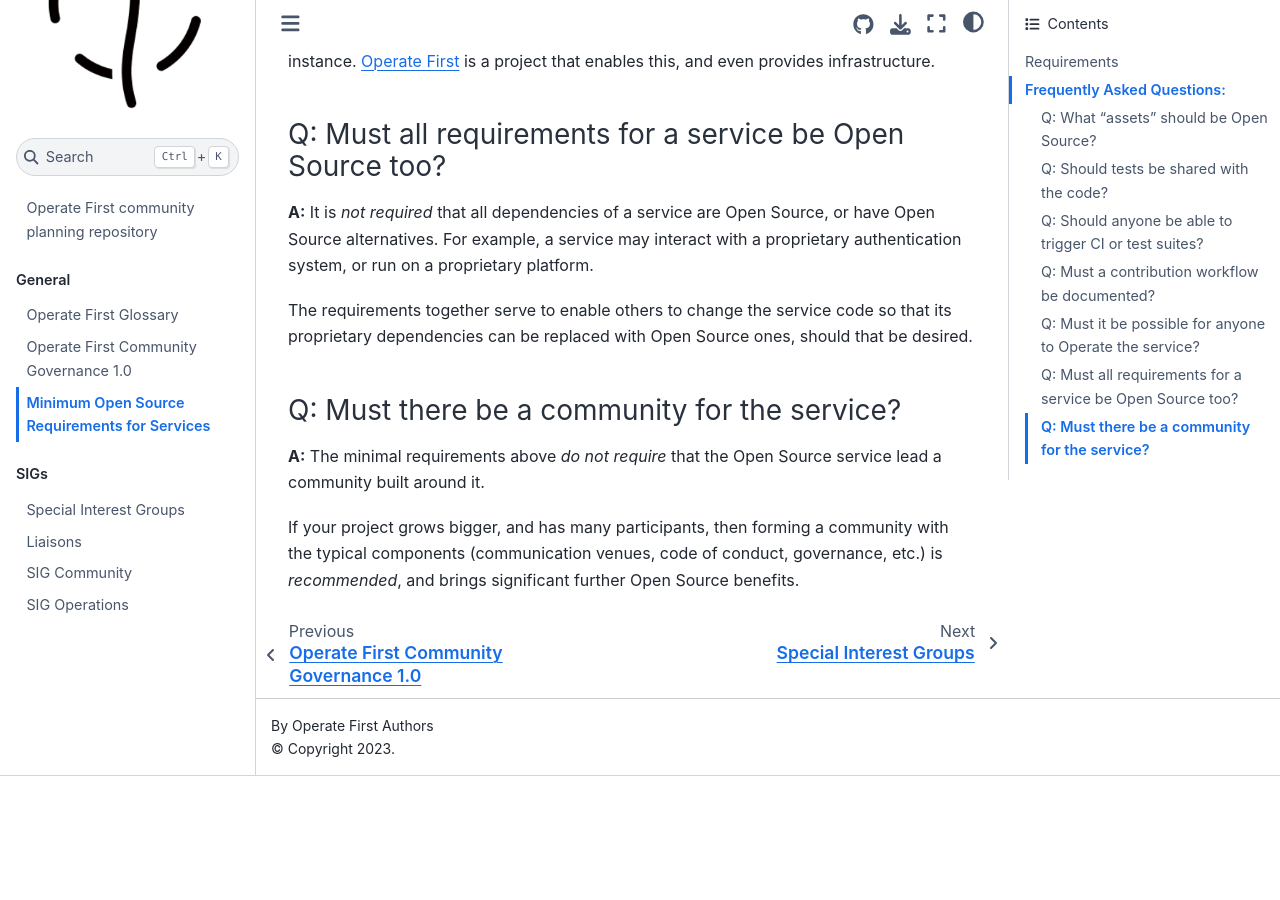
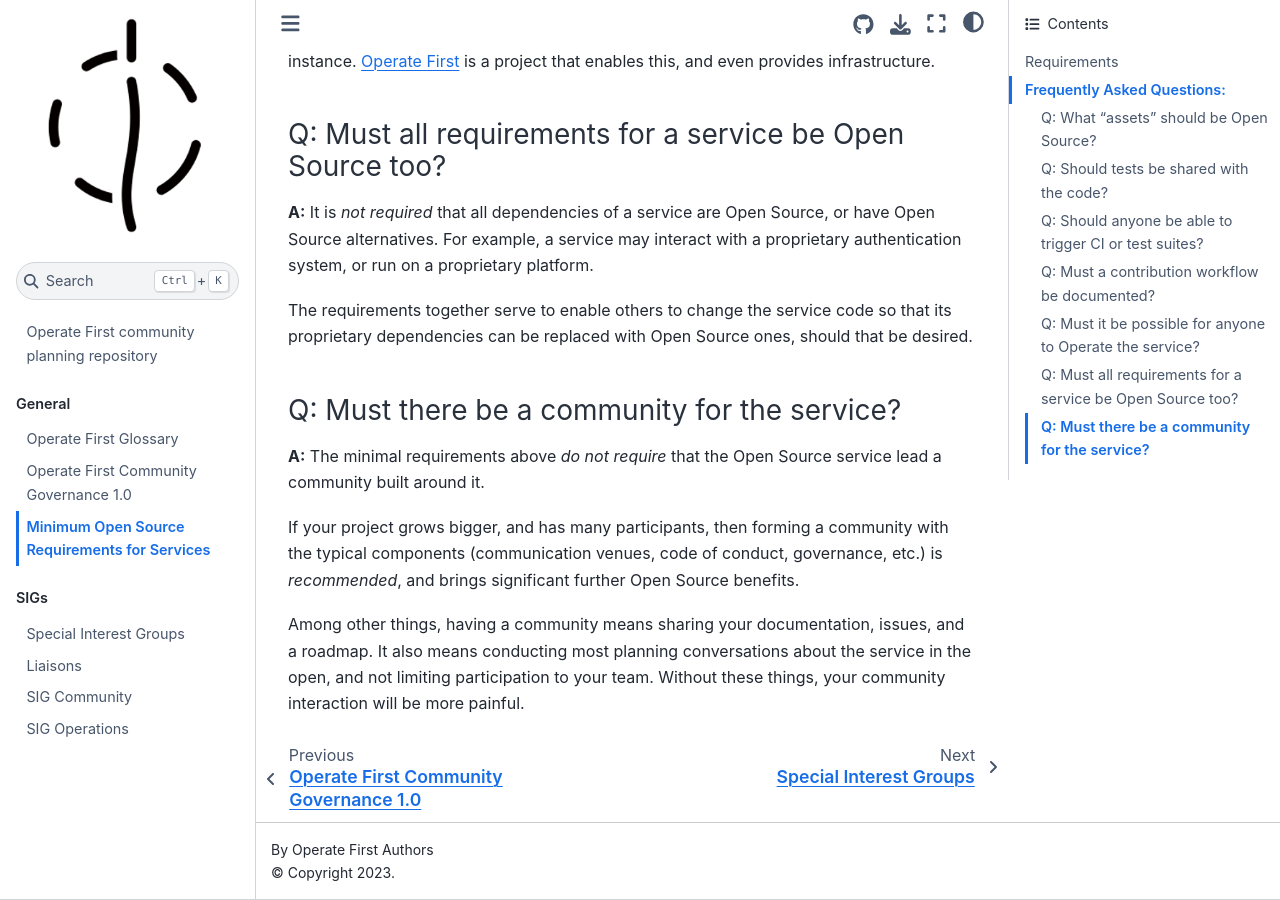
Before and after one commit to operate-first/community, a Jupyter Book: the page built from open-source-services.md, in a window 1280 px wide and 900 px high, scrolled down 2529 px. Built offline with Jupyter Book 1.0.4 settings and Sphinx 7.4.7 and the Sphinx Book theme 1.1.4, drawn with Linux system fonts in a browser that asks for light colours; before the commit the page ends 3305 px from its top, so only the background shows below that.

Commit message:
Add advice about planning roadmap in the open (#155)
Describe some of the consequences of having a successful Open Source community, such as sharing many of the artifacts such as issues, roadmap, documentation, planning in the open.

```diff
--- a/open-source-services.md
+++ b/open-source-services.md
@@ -79,3 +79,5 @@
 **A:** The minimal requirements above _do not require_ that the Open Source service lead a community built around it.
 
 If your project grows bigger, and has many participants, then forming a community with the typical components (communication venues, code of conduct, governance, etc.) is _recommended_, and brings significant further Open Source benefits.
+
+Among other things, having a community means sharing your documentation, issues, and a roadmap. It also means conducting most planning conversations about the service in the open, and not limiting participation to your team. Without these things, your community interaction will be more painful.
```
